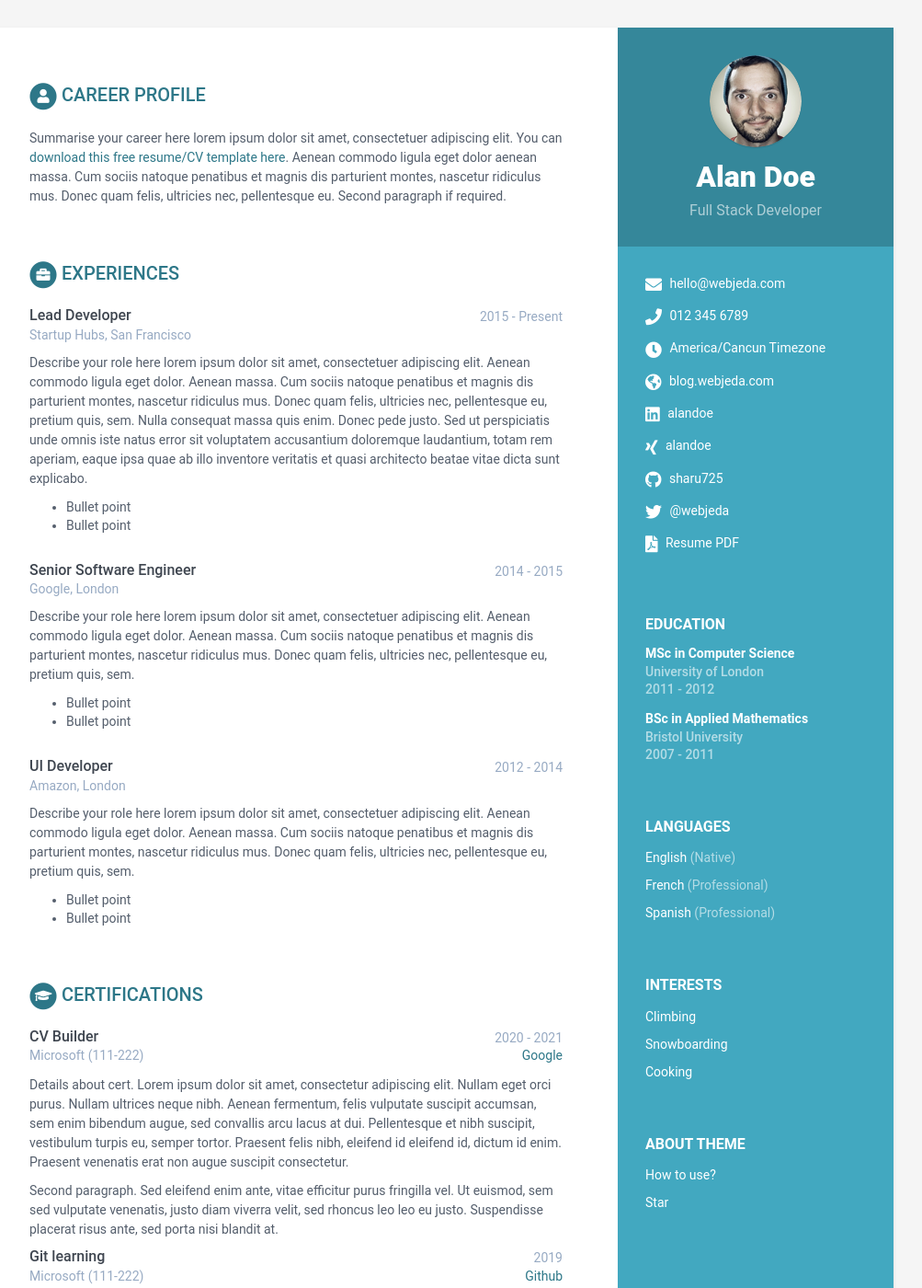
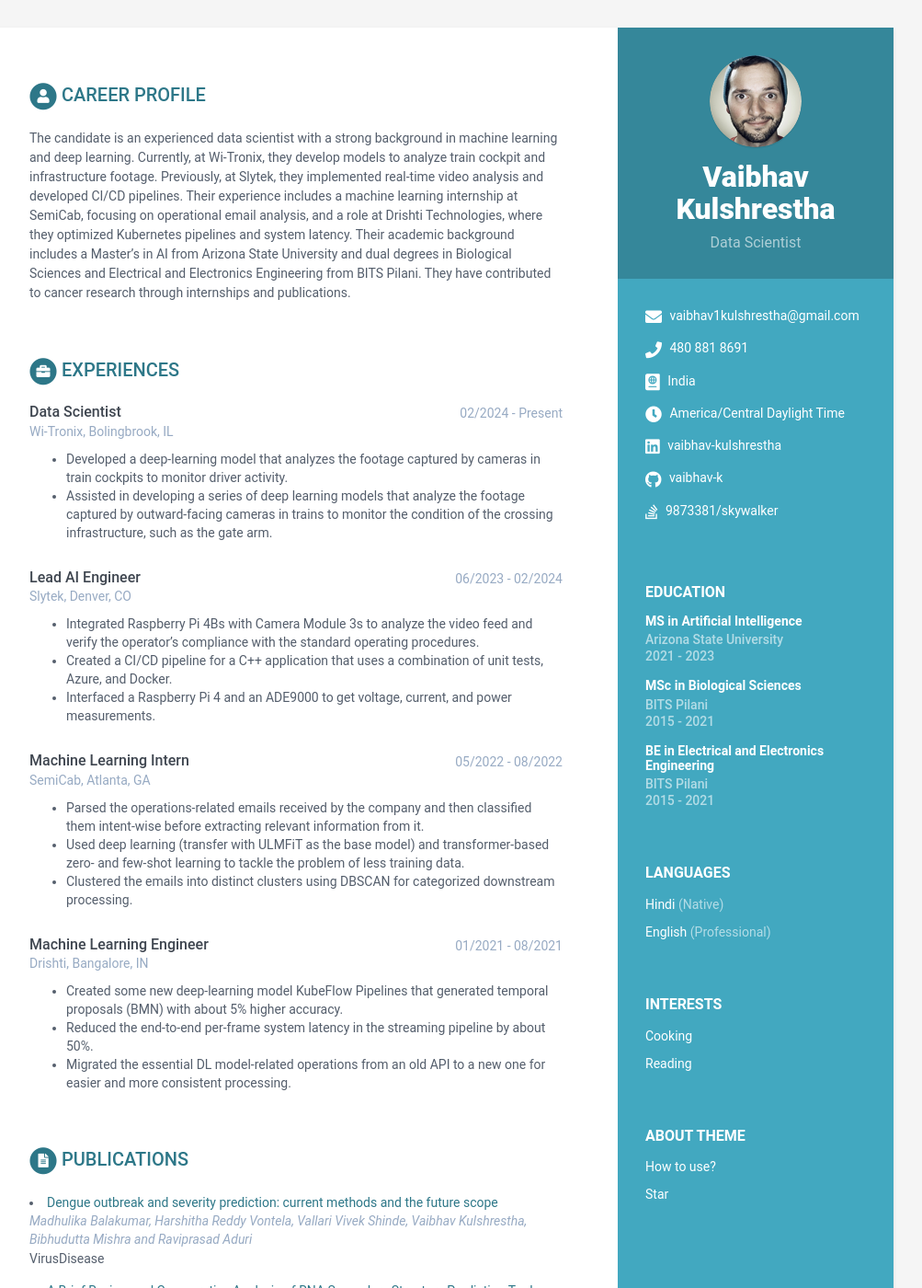
Before and after one commit to vaibhav-k/vaibhav-k.github.io, a Jekyll site: the page built from index.html, in a window 1280 px wide and 1400 px high. Shown: the whole window at 92% size, without its empty margins (168-1171 px from the left). Built offline with Jekyll 4.4.1, drawn with Linux system fonts in a browser that asks for light colours; some of the changed text lies outside the part shown.

Commit message:
Update data.yml

```diff
--- a/_data/data.yml
+++ b/_data/data.yml
@@ -8,258 +8,127 @@ sidebar:
     education: True # set to False if you want education in main section instead of in sidebar
 
     # Profile information
-    name: Alan Doe
-    tagline: Full Stack Developer
+    name: Vaibhav Kulshrestha
+    tagline: Data Scientist
     avatar: profile.png  #place a 100x100 picture inside /assets/images/ folder and provide the name of the file below
 
     # Sidebar links
-    email: hello@webjeda.com
-    phone: 012 345 6789
-    timezone: America/Cancun Timezone
-    citizenship:
-    website: blog.webjeda.com #do not add http://
-    linkedin: alandoe
-    xing: alandoe
-    github: sharu725
+    email: vaibhav1kulshrestha@gmail.com
+    phone: 480 881 8691
+    timezone: America/Central Daylight Time
+    citizenship: India
+    website: #do not add http://
+    linkedin: vaibhav-kulshrestha
+    xing:
+    github: vaibhav-k
     telegram: # add your nickname without '@' sign
     gitlab:
     bitbucket:
-    twitter: '@webjeda'
-    stack-overflow: # Number/Username, e.g. 123456/alandoe
+    twitter:
+    stack-overflow: 9873381/skywalker # Number/Username, e.g. 123456/alandoe
     codewars:
     goodreads: # Number-Username, e.g. 123456-alandoe
-    pdf: http://www.africau.edu/images/default/sample.pdf
+    pdf:
 
     languages:
       title: Languages
       info:
-        - idiom: English
+        - idiom: Hindi
           level: Native
 
-        - idiom: French
-          level: Professional
-
-        - idiom: Spanish
+        - idiom: English
           level: Professional
 
     interests:
       title: Interests
       info:
-        - item: Climbing
-          link:
+        - item: Cooking
 
-        - item: Snowboarding
-          link:
-
-        - item: Cooking
-          link:
+        - item: Reading
 
 career-profile:
     title: Career Profile
     summary: |
-      Summarise your career here lorem ipsum dolor sit amet, consectetuer
-      adipiscing elit. You can [download this free resume/CV template here]().
-      Aenean commodo ligula eget dolor aenean massa. Cum sociis natoque
-      penatibus et magnis dis parturient montes, nascetur ridiculus mus.
-      Donec quam felis, ultricies nec, pellentesque eu.
-      Second paragraph if required.
+      The candidate is an experienced data scientist with a strong background
+      in machine learning and deep learning. Currently, at Wi-Tronix, they
+      develop models to analyze train cockpit and infrastructure footage.
+      Previously, at Slytek, they implemented real-time video analysis and
+      developed CI/CD pipelines. Their experience includes a machine learning
+      internship at SemiCab, focusing on operational email analysis, and a
+      role at Drishti Technologies, where they optimized Kubernetes
+      pipelines and system latency. Their academic background includes a
+      Master’s in AI from Arizona State University and dual degrees in
+      Biological Sciences and Electrical and Electronics Engineering
+      from BITS Pilani. They have contributed to cancer research through
+      internships and publications.
 education:
     title: Education
     info:
-      - degree: MSc in Computer Science
-        university: University of London
-        time: 2011 - 2012
-        details: |
-          Describe your study here lorem ipsum dolor sit amet, consectetuer
-          adipiscing elit. Aenean commodo ligula eget dolor. Aenean massa. Cum
-          sociis natoque penatibus et magnis dis parturient montes, nascetur
-          ridiculus mus. Donec quam felis, ultricies nec, pellentesque eu,
-          pretium quis, sem.
-            - Bullet point
-            - Bullet point
-      - degree: BSc in Applied Mathematics
-        university: Bristol University
-        time: 2007 - 2011
-        details: |
-          Describe your study here lorem ipsum dolor sit amet, consectetuer
-          adipiscing elit. Aenean commodo ligula eget dolor. Aenean massa. Cum
-          sociis natoque penatibus et magnis dis parturient montes, nascetur
-          ridiculus mus. Donec quam felis, ultricies nec, pellentesque eu,
-          pretium quis, sem.
-            - Bullet point
-            - Bullet point
+      - degree: MS in Artificial Intelligence
+        university: Arizona State University
+        time: 2021 - 2023
+      - degree: MSc in Biological Sciences
+        university: BITS Pilani
+        time: 2015 - 2021
+      - degree: BE in Electrical and Electronics Engineering
+        university: BITS Pilani
+        time: 2015 - 2021
 
 experiences:
     title: Experiences
     info:
-      - role: Lead Developer
-        time: 2015 - Present
-        company: Startup Hubs, San Francisco
+      - role: Data Scientist
+        time: 02/2024 - Present
+        company: Wi-Tronix, Bolingbrook, IL
         details: |
-          Describe your role here lorem ipsum dolor sit amet, consectetuer
-          adipiscing elit. Aenean commodo ligula eget dolor. Aenean massa.
-          Cum sociis natoque penatibus et magnis dis parturient montes,
-          nascetur ridiculus mus. Donec quam felis, ultricies nec,
-          pellentesque eu, pretium quis, sem. Nulla consequat massa quis
-          enim. Donec pede justo. Sed ut perspiciatis unde omnis iste natus
-          error sit voluptatem accusantium doloremque laudantium, totam rem
-          aperiam, eaque ipsa quae ab illo inventore veritatis et quasi
-          architecto beatae vitae dicta sunt explicabo.
-            - Bullet point
-            - Bullet point
-      - role: Senior Software Engineer
-        time: 2014 - 2015
-        company: Google, London
+          - Developed a deep-learning model that analyzes the footage
+          captured by cameras in train cockpits to monitor driver activity.
+          - Assisted in developing a series of deep learning models that analyze
+          the footage captured by outward-facing cameras in trains to monitor
+          the condition of the crossing infrastructure, such as the gate arm.
+      - role: Lead AI Engineer
+        time: 06/2023 - 02/2024
+        company: Slytek, Denver, CO
         details: |
-          Describe your role here lorem ipsum dolor sit amet, consectetuer
-          adipiscing elit. Aenean commodo ligula eget dolor. Aenean massa.
-          Cum sociis natoque penatibus et magnis dis parturient montes,
-          nascetur ridiculus mus. Donec quam felis, ultricies nec,
-          pellentesque eu, pretium quis, sem.
-            - Bullet point
-            - Bullet point
-      - role: UI Developer
-        time: 2012 - 2014
-        company: Amazon, London
+          - Integrated Raspberry Pi 4Bs with Camera Module 3s to analyze the
+          video feed and verify the operator's compliance with the standard
+          operating procedures.
+          - Created a CI/CD pipeline for a C++ application that uses a
+          combination of unit tests, Azure, and Docker.
+          - Interfaced a Raspberry Pi 4 and an ADE9000 to get voltage, current,
+          and power measurements.
+      - role: Machine Learning Intern
+        time: 05/2022 - 08/2022
+        company: SemiCab, Atlanta, GA
         details: |
-          Describe your role here lorem ipsum dolor sit amet, consectetuer
-          adipiscing elit. Aenean commodo ligula eget dolor. Aenean massa.
-          Cum sociis natoque penatibus et magnis dis parturient montes,
-          nascetur ridiculus mus. Donec quam felis, ultricies nec,
-          pellentesque eu, pretium quis, sem.
-            - Bullet point
-            - Bullet point
-
-certifications:
-      title: Certifications
-      list:
-        - name: CV Builder
-          start: 2020
-          end: 2021
-          organization: Microsoft
-          credentialid: 111-222
-          credentialurl: www.google.com
-          credentialname: Google
-          details: |
-            Details about cert. Lorem ipsum dolor sit amet, consectetur
-            adipiscing elit.
-            Nullam eget orci purus. Nullam ultrices neque nibh.
-            Aenean fermentum, felis vulputate suscipit accumsan,
-            sem enim bibendum augue, sed convallis arcu lacus at dui.
-            Pellentesque et nibh suscipit, vestibulum turpis eu, semper tortor.
-            Praesent felis nibh, eleifend id eleifend id, dictum id enim.
-            Praesent venenatis erat non augue suscipit consectetur.
-
-            Second paragraph. Sed eleifend enim ante, vitae efficitur purus
-            fringilla vel. Ut euismod, sem sed vulputate venenatis,
-            justo diam viverra velit, sed rhoncus leo leo eu justo.
-            Suspendisse placerat risus ante, sed porta nisi blandit at.
-        - name: Git learning
-          start: 2019
-          end:
-          organization: Microsoft
-          credentialid: 111-222
-          credentialurl: www.github.com
-          credentialname: Github
-          details: |
-            Older certification. Lorem ipsum dolor sit amet, consectetur
-            adipiscing elit.
-            Nullam eget orci purus. Nullam ultrices neque nibh.
-            Aenean fermentum, felis vulputate suscipit accumsan,
-            sem enim bibendum augue, sed convallis arcu lacus at dui.
-            Pellentesque et nibh suscipit, vestibulum turpis eu, semper tortor.
-            Praesent felis nibh, eleifend id eleifend id, dictum id enim.
-            Praesent venenatis erat non augue suscipit consectetur.
-
-projects:
-    title: Projects
-    intro: >
-      You can list your side projects in this
-      section. Lorem ipsum dolor sit amet, consectetur adipiscing elit.
-      Vestibulum et ligula in nunc bibendum fringilla a eu lectus.
-    assignments:
-      - title: Velocity
-        link: "#hook"
-        tagline: "A responsive website template designed to help startups promote, market and sell their products."
-
-      - title: DevStudio
-        link: "#"
-        tagline: "A responsive website template designed to help web developers/designers market their services."
-
-      - title: Tempo
-        link: "#"
-        tagline: "A responsive website template designed to help startups promote their products or services and to attract users &amp; investors"
-
-      - title: Atom
-        link: "#"
-        tagline: "A comprehensive website template solution for startups/developers to market their mobile apps."
-
-      - title: Delta
-        link: "#"
-        tagline: "A responsive Bootstrap one page theme designed to help app developers promote their mobile apps"
-
-oss:
-    title: OSS Contributions
-    intro: >
-      You can list your open source software contributions in this
-      section. Lorem ipsum dolor sit amet, consectetur adipiscing elit.
-      Vestibulum et ligula in nunc bibendum fringilla a eu lectus.
-    contributions:
-      - title: Tempo
-        link: "#"
-        tagline: "A responsive website template designed to help startups promote their products or services and to attract users &amp; investors"
-
-      - title: Atom
-        link: "#"
-        tagline: "A comprehensive website template solution for startups/developers to market their mobile apps."
-
-      - title: Delta
-        link: "#"
-        tagline: "A responsive Bootstrap one page theme designed to help app developers promote their mobile apps"
+          - Parsed the operations-related emails received by the company and
+          then classified them intent-wise before extracting relevant
+          information from it.
+          - Used deep learning (transfer with ULMFiT as the base model) and
+          transformer-based zero- and few-shot learning to tackle the
+          problem of less training data.
+          - Clustered the emails into distinct clusters using DBSCAN for
+          categorized downstream processing.
+      - role: Machine Learning Engineer
+        time: 01/2021 - 08/2021
+        company: Drishti, Bangalore, IN
+        details: |
+          - Created some new deep-learning model KubeFlow Pipelines that
+          generated temporal proposals (BMN) with about 5% higher accuracy.
+          - Reduced the end-to-end per-frame system latency in the
+          streaming pipeline by about 50%.
+          - Migrated the essential DL model-related operations from an old
+          API to a new one for easier and more consistent processing.
 
 publications:
     title: Publications
-    intro: |
-      You can list your publications in this section. Lorem ipsum dolor sit
-      amet, consectetur adipiscing elit. Vestibulum et ligula in nunc
-      bibendum fringilla a eu lectus.
     papers:
-      - title: The Art of Computer Programming
-        link: "#"
-        authors: Donald E. Knuth
-        conference: Addison-Wesley, 1968
+      - title: "Dengue outbreak and severity prediction: current methods and the future scope"
+        link: "https://link.springer.com/article/10.1007/s13337-022-00767-x"
+        authors: Madhulika Balakumar, Harshitha Reddy Vontela, Vallari Vivek Shinde, Vaibhav Kulshrestha, Bibhudutta Mishra and Raviprasad Aduri
+        conference: VirusDisease
 
-      - title: "Genetic Programming III: Darwinian Invention &amp; Problem Solving"
-        link: "#"
-        authors: Koza, J.R., Andre, D., Bennett, F.H., Keane, M.A.
-        conference: "Morgan Kaufmann Publishers Inc., San Francisco, CA, USA, 1st edn. (1999)"
-
-      - title: A syntax directed compiler for Algol 60
-        link: "#"
-        authors: Edgar T. Irons
-        conference: "Comm. ACM 4 (1961), 51–55"
-
-skills:
-    title: Skills &amp; Proficiency
-
-    toolset:
-      - name: Python & Django
-        level: 98%
-
-      - name: Javascript & jQuery
-        level: 98%
-
-      - name: Angular
-        level: 98%
-
-      - name: HTML5 & CSS
-        level: 95%
-
-      - name: Ruby on Rails
-        level: 85%
-
-      - name: Sketch & Photoshop
-        level: 60%
-
-footer: >
-    Designed with <i class="fas fa-heart"></i> by <a href="http://themes.3rdwavemedia.com" target="_blank" rel="nofollow">Xiaoying Riley</a>
+      - title: "A Brief Review and Comparative Analysis of RNA Secondary Structure Prediction Tools"
+        link: ""
+        authors: Vaibhav Kulshrestha and Raviprasad Aduri
+        conference: ""
```
